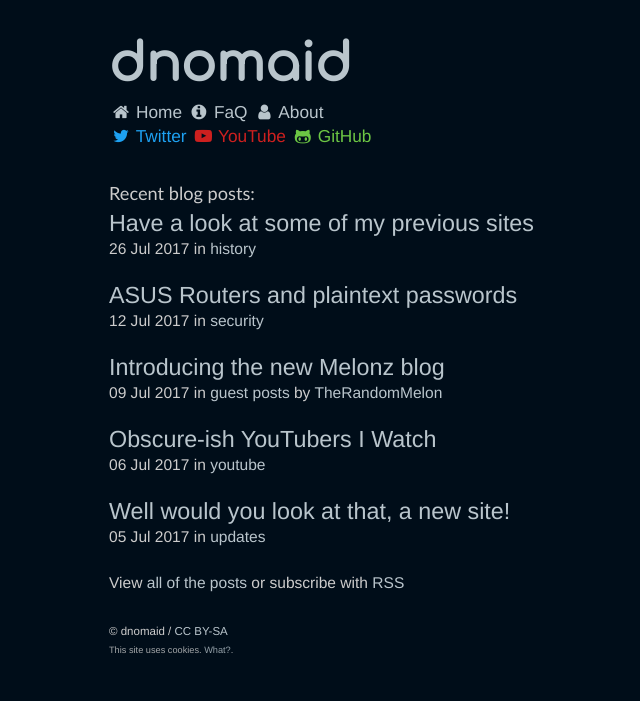
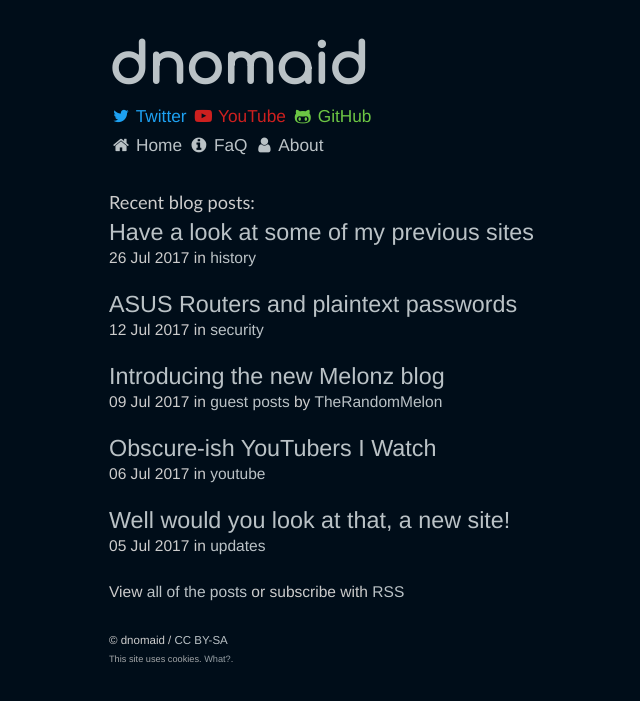
Before and after one commit to tomfishemoji/tomfishemoji.github.io, a Jekyll site: the page built from index.html, in a window 1280 px wide. Shown: the top 701 px of the page, without its empty margins (147-787 px from the left). Built offline with Jekyll 4.4.1, drawn with Linux system fonts in a browser that asks for light colours.

Commit message:
Change link colour + switch header

```diff
--- a/_includes/head.html
+++ b/_includes/head.html
@@ -42,13 +42,13 @@
 
 <body>
   <div id="header">
-      <h1><a href="/">dnomaid</a></h1>
-      <p id="menu">
-		<a href="/" class="page-lnk hme" title="Home"><i class="fa fa-home fa-fw"></i> Home</a>
+    <h1><a href="/">dnomaid</a></h1>
+    <p id="menu">
+    <a href="{{ site.twitter }}" class="social-lnk twitter" title="Twitter"><i class="fa fa-twitter fa-fw twitter"></i> Twitter</a>
+    <a href="{{ site.youtube }}" class="social-lnk youtube" title="YouTube"><i class="fa fa-youtube fa-fw youtube"></i> YouTube</a>
+    <a href="{{ site.github }}" class="social-lnk github" title="GitHub"><i class="fa fa-github fa-fw github"></i> GitHub</a><br>
+		<span><a href="/" class="page-lnk hme" title="Home"><i class="fa fa-home fa-fw"></i> Home</a>
 		<a href="/faq.html" class="page-lnk faq" title="Frequently Asked Questions"><i class="fa fa-info fa-fw"></i> FaQ</a>
-		<a href="/about.html" class="page-lnk abo" title="About"><i class="fa fa-person fa-fw"></i> About</a><br>
-		<a href="{{ site.twitter }}" class="social-lnk twitter" title="Twitter"><i class="fa fa-twitter fa-fw twitter"></i> Twitter</a>
-		<a href="{{ site.youtube }}" class="social-lnk youtube" title="YouTube"><i class="fa fa-youtube fa-fw youtube"></i> YouTube</a>
-		<a href="{{ site.github }}" class="social-lnk github" title="GitHub"><i class="fa fa-github fa-fw github"></i> GitHub</a>
-    </p>
+		<a href="/about.html" class="page-lnk abo" title="About"><i class="fa fa-person fa-fw"></i> About</a></span>
+  </p>
   </div>
--- a/css/_vars.scss
+++ b/css/_vars.scss
@@ -7,7 +7,7 @@
 $tx-lighter: #eee;
 $tx-light: #ccc;
 $tx-dark: #333;
-$ln-light: #b9c5cc;
+$ln-light: #bac2c6;
 
 $fn-head: 'Trebuchet MS', 'Franklin Gothic', 'Tahoma', sans-serif;
 $fn-cont: 'Helvetica Neue', 'Helvetica', 'Helvetica Neue', 'Tahoma', 'Verdana', 'Arial', sans-serif;
--- a/css/header.scss
+++ b/css/header.scss
@@ -9,7 +9,7 @@
 // }
 
 #header h1 {
-  font-size: 3em;
+  font-size: 3.2em;
   font-family: 'Comfortaa', $fn-head;
   font-weight: bold;
 }
@@ -21,6 +21,11 @@
 
 #header a:hover {
   text-decoration: none;
+}
+
+#header span {
+  display: inline-block;
+  margin-top: 5px;
 }
 
 .youtube {
```
